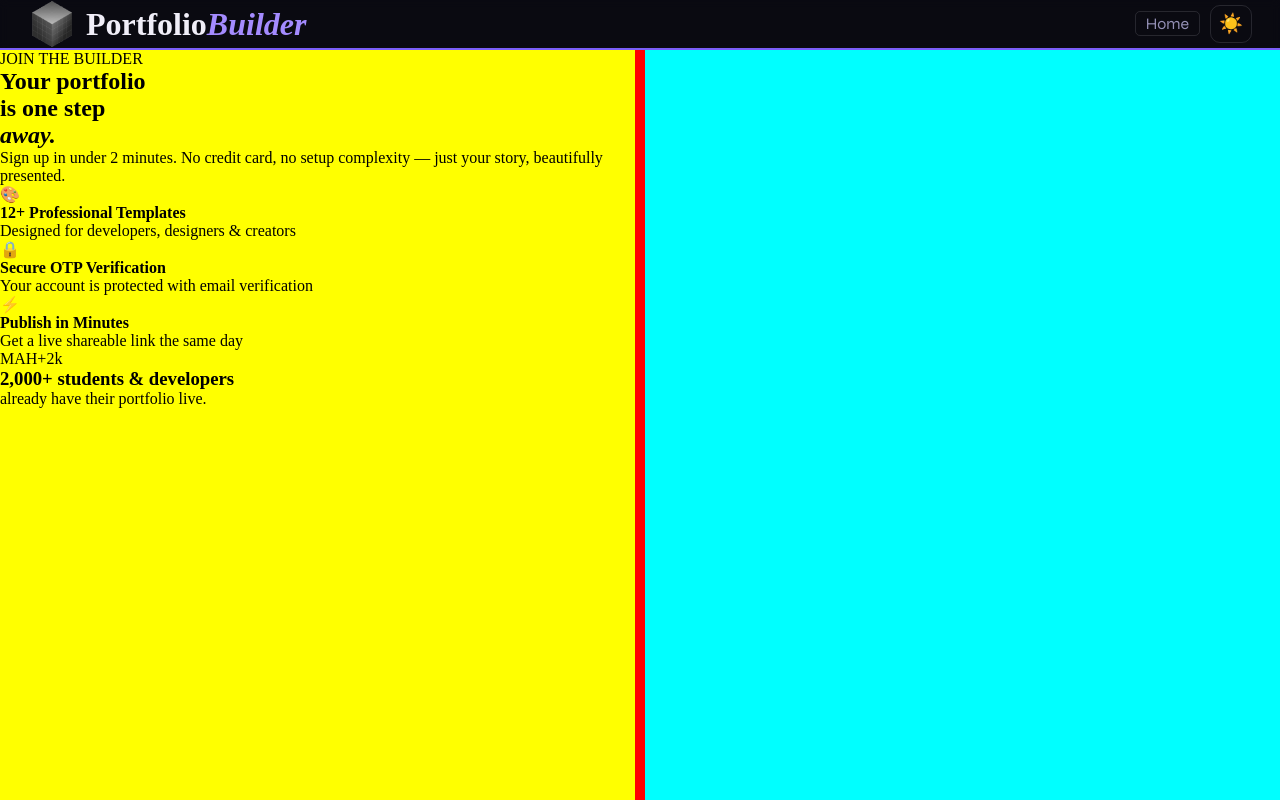
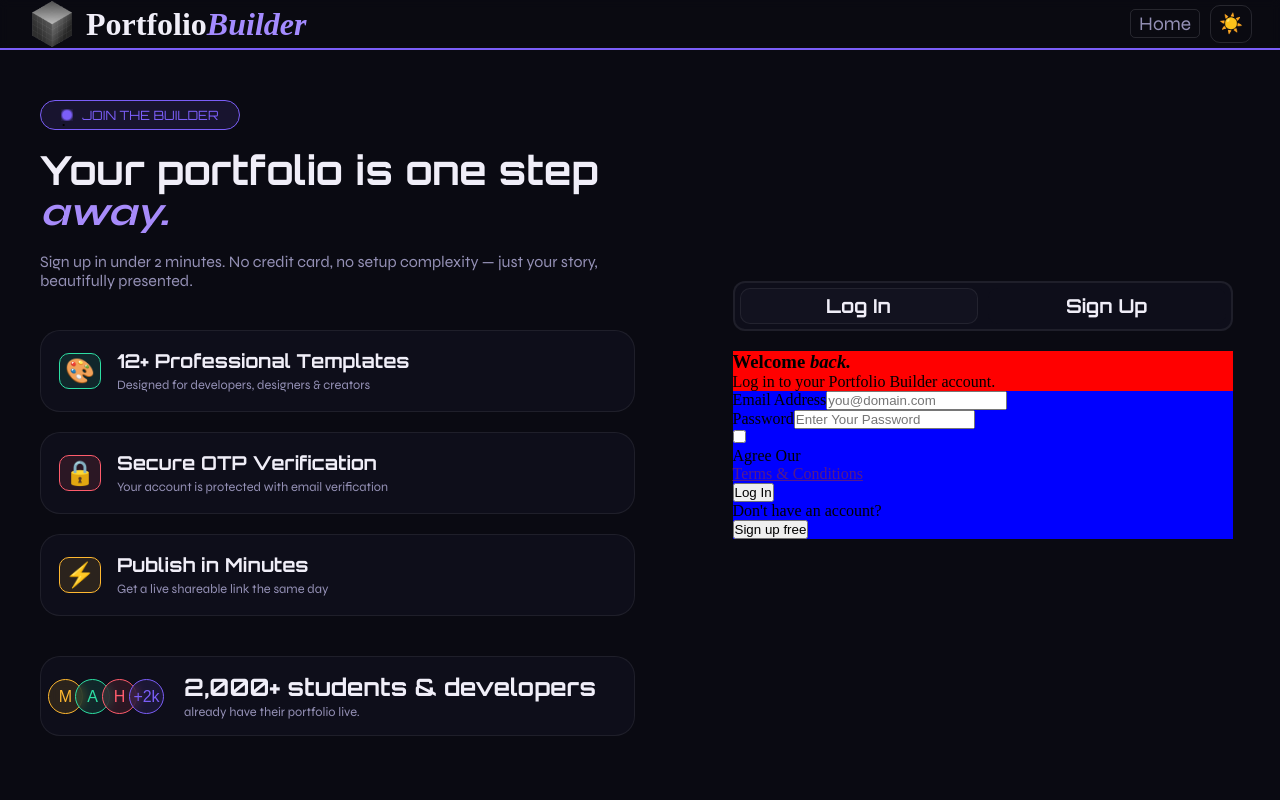
Before and after one commit to Mubashir12-a/Portfolio_Builder, a React (Vite) app: page /auth in a window 1280 px wide. Built offline with nearby package versions, Linux system fonts and the light colour scheme; a web font is replaced by a local one.

Commit message:
Update V-2.3.1

```diff
--- a/index.html
+++ b/index.html
@@ -2,9 +2,9 @@
 <html lang="en">
   <head>
     <meta charset="UTF-8" />
-    <link rel="icon" type="image/svg+xml" href="/vite.svg" />
+    <link rel="icon" type="image/svg+xml" href="/urlIcon.svg" />
     <meta name="viewport" content="width=device-width, initial-scale=1.0" />
-    <title>portfolio-builder</title>
+    <title>Portfolio-Builder</title>
   </head>
   <body>
     <div id="root"></div>
--- a/package.json
+++ b/package.json
@@ -16,7 +16,7 @@
     "react-router-dom": "^7.14.0"
   },
   "devDependencies": {
-    "@cloudflare/vite-plugin": "^1.31.2",
+    "@cloudflare/vite-plugin": "^1.32.3",
     "@eslint/js": "^9.39.1",
     "@types/react": "^19.2.7",
     "@types/react-dom": "^19.2.3",
--- a/src/components/GeneralComponents/buttonPrimary.jsx
+++ b/src/components/GeneralComponents/buttonPrimary.jsx
@@ -12,8 +12,8 @@ export default function Btn_Primary({title, to}){
                     border-radius: 5px;
                     gap: 5px;
                     height: 80%;
-                    font-size: 1rem;
-                    padding: 2px 10px;
+                    font-size: 1.2rem;
+                    padding: 2px 8px;
                     cursor: pointer;
                     font-family: 'syne','Courier New', Courier, monospace;
                 }
--- a/src/components/GeneralComponents/buttonSecondry.jsx
+++ b/src/components/GeneralComponents/buttonSecondry.jsx
@@ -12,8 +12,8 @@ export default function Btn_Secondry({title, to}){
                     border-radius: 5px;
                     gap: 5px;
                     height: 80%;
-                    font-size: 1rem;
-                    padding: 2px 10px;
+                    font-size: 1.2rem;
+                    padding: 2px 8px;
                     cursor: pointer;
                     font-family: 'syne','Courier New', Courier, monospace;
                 }
--- a/src/components/LandingPageComponents/resources.jsx
+++ b/src/components/LandingPageComponents/resources.jsx
@@ -13,7 +13,9 @@ export default function Resources(){
 
                 <div className="container">
 
-                  <div className='cardCont'>
+                  <div className='cardCont' onClick={() => {
+                    console.log("pre");
+                  }}>
                     <div className="shade"></div>
                     <div className='card'>
                       <div className="icon">📚</div>
--- a/src/pages/authPage.jsx
+++ b/src/pages/authPage.jsx
@@ -2,6 +2,7 @@ import '../pagesStyles/authPage.css';
 
 import Header from '../components/LandingPageComponents/header';
 import Btn_Primary from '../components/GeneralComponents/buttonPrimary';
+import { useState } from 'react';
 
 function AuthPage(){
     return (
@@ -9,12 +10,11 @@ function AuthPage(){
             <Header comp={BtnsSet}/>
 
             <section id='auth'>
-                <div className="container_1">
                 <Caption/>
-                </div>
-                <div className="container_2">
 
-                </div>
+                <LoginRSignupComp/>
+
+
             </section>
         </>
     )
@@ -32,14 +32,86 @@ function BtnsSet(){
 }
 
 
+function LoginRSignupComp() {
+    const [isActive, setIsActive] = useState("LogIn");
+
+    return (
+        <>
+            <div id="LogSigncontainer">
+                <div className="switchTab">
+                    <button onClick={() => {
+                        setIsActive("LogIn");
+                    }} className={isActive === "LogIn" ? "activeBtn" : ''}>Log In</button>
+
+                    <button onClick={() => {
+                        setIsActive("SignUp");
+                    }} className={`btn ${isActive === "SignUp" ? "activeBtn" : ''}`}>Sign Up</button>
+                </div>
+
+                <div className="show">
+                    <GetLoginInfo/>
+                </div>
+            </div>
+        </>
+    )
+}
+
+// Login Components Parts:
+
+function GetLoginInfo(){
+    return (
+        <>
+            <section id="GetLoginInfo">
+                <div className="heading">
+                    <h3>Welcome <em>back.</em></h3>
+                    <p>Log in to your Portfolio Builder account.</p>
+                </div>
+
+                <div className="getmail">
+                    <label htmlFor="">Email Address</label>
+                    <input type="email" name="" id="" placeholder='you@domain.com'/>
+                </div>
+                <div className="getpass">
+                    <label htmlFor="">Password</label>
+                    <input type="password" name="" id="" placeholder='Enter Your Password'/>
+                </div>
+                <div className="terms">
+                    <input type="checkbox" name="" id="" />
+                    <p>Agree Our</p>
+                    <a href="">Terms & Conditions</a>
+                </div>
+                <button>Log In</button>
+                <div className="signup">
+                    <p>Don't have an account?</p>
+                    <button>Sign up free</button>
+                </div>
+            </section>
+        </>
+    )
+}
+
+function GetLoginOTP(){
+
+}
+
+function ForgotPass(){
+
+}
+
+function GetForgotOTP(){
+
+}
+
+
 function Caption(){
     return (
         <>
-            <div className="tag"><span></span><p>JOIN THE BUILDER</p></div>
+           <section className="parent">
+                <div className="tag"><span>.</span><p>JOIN THE BUILDER</p></div>
 
-            <h1>Your portfolio<br/>is one step<br/><em>away.</em></h1>
+                <h1>Your portfolio is one step<br/><em>away.</em></h1>
 
-            <p>Sign up in under 2 minutes. No credit card, no setup complexity — just your story, beautifully presented.</p>
+                <p className='para'>Sign up in under 2 minutes. No credit card, no setup complexity — just your story, beautifully presented.</p>
 
                 <div className="tabs">
                     <div className="tab tab1">
@@ -78,6 +150,7 @@ function Caption(){
                         <p>already have their portfolio live.</p>
                     </div>
                 </div>
+           </section>
         </>
     )
 }
--- a/src/pagesStyles/authPage.css
+++ b/src/pagesStyles/authPage.css
@@ -1,16 +1,289 @@
+/*  ||||||||  ||||||||  ||||   ||  ||||||||||    ||||      |||||||||||  ||||    ||  |||||||||  ||||||   */
+/*  ||        ||    ||  || ||  ||      ||       ||  ||         ||       || ||   ||  ||         ||   ||  */
+/*  ||        ||    ||  ||  || ||      ||      ||    ||        ||       ||  ||  ||  ||||||     ||||||   */
+/*  ||        ||    ||  ||   ||||      ||     ||||||||||       ||       ||   || ||  ||         ||  ||   */
+/*  ||||||||  ||||||||  ||    |||      ||    ||        ||  |||||||||||  ||    ||||  |||||||||  ||   ||  */
+/*______________________________________________________________________________________________________*/
+
 #auth {
-    background-color: red;
     display: flex;
     gap: 10px;
-    height: 750px;
+    height: 90vh;
 }
 
-#auth .container_1 {
-    background-color: yellow;
+/*  ||||||||      ||||     |||||||   ||||||||||  |||||||||||   ||||||||   ||||    ||  */
+/*  ||           ||  ||    ||    ||      ||          ||       ||      ||  || ||   ||  */
+/*  ||          ||    ||   |||||||       ||          ||       ||      ||  ||  ||  ||  */
+/*  ||         ||||||||||  ||            ||          ||       ||      ||  ||   || ||  */
+/*  ||||||||  ||        || ||            ||      |||||||||||   ||||||||   ||    ||||  */
+/*____________________________________________________________________________________*/
+
+.parent {
     flex: 1;
+    padding: 50px 40px;
+    background: var(--bg);
+    font-family: 'Poppins', sans-serif;
 }
 
-#auth .container_2 {
+.parent .tag {
+    width: 200px;
+    height: 30px;
+    background: var(--violet-dim);
+    border: 1px solid var(--violet);
+    border-radius: 20px;
+    margin-bottom: 20px;
+    display: flex;
+    justify-content: space-evenly;
+    align-items: center;
+    padding: 5px 10px;
+}
+
+.parent .tag span {
+    height: 10px;
+    width: 10px;
+    background: radial-gradient(circle, var(--violet) 50%, var(--violet-dim) 80%);
+    animation: animate 1s linear infinite;
+}
+
+@keyframes animate {
+    0% {
+        transform: scale(.8);
+    }
+    50% {
+        transform: scale(1.2);
+    }
+    100% {
+        transform: scale(.8);
+    }
+}
+
+.parent .tag p {
+    color: var(--violet);
+    font-family: "Orbitron", sans-serif;
+    font-size: 0.8rem;
+}
+
+.parent h1 {
+    line-height: 1;
+    font-size: 2.5rem;
+    font-family: "Orbitron", sans-serif;
+    color: var(--text);
+}
+
+.parent h1 em {
+    color: #a78bfa;
+    font-family: "syne", sans-serif;
+}
+
+.parent .para {
+    color: var(--text-2);
+    padding-top: 20px;
+    font-size: 1rem;
+    font-family: "syne", sans-serif;
+}
+
+.parent .tabs {
+    margin-top: 40px;
+    display: flex;
+    flex-direction: column;
+    gap: 20px;
+}
+
+.parent .tab {
+    display: flex;
+    gap: 16px;
+    align-items: center;
+    padding: 18px;
+    border-radius: 20px;
+    background: var(--bg2);
+    border: 1px solid var(--border);
+    transition: var(--transition);
+}
+
+.parent .tab:hover {
+    background: rgba(255, 255, 255, 0.06);
+    transition: var(--transition);
+}
+
+.parent .tab span {
+    font-size: 1.5rem;
+    border-radius: 10px;
+    padding: 3px 5px;
+    border: 1px solid;
+}
+
+.parent .tab1 span {
+    background: var(--mint-dim);
+    border-color: var(--mint);
+}
+.parent .tab2 span {
+    background: var(--coral-dim);
+    border-color: var(--coral);
+}
+.parent .tab3 span {
+    background: var(--amber-dim);
+    border-color: var(--amber);
+}
+
+.parent .tab h4 {
+    font-size: 1.2rem;
+    color: var(--text);
+    font-family: "Orbitron", sans-serif;
+}
+
+.parent .tab p {
+    margin: 4px 0 0;
+    font-size: 0.8rem;
+    color: var(--text-2);
+    font-family: "syne", sans-serif;
+}
+
+.parent .MajorTab {
+    margin-top: 40px;
+    display: flex;
+    align-items: center;
+    gap: 20px;
+    padding: 15px;
+    border-radius: 20px;
+    background: var(--bg2);
+    border: 1px solid var(--border);
+}
+
+.parent .MajorTab div:first-child {
+    display: flex;
+}
+
+.parent .MajorTab div:first-child span:nth-child(1) {
+    background: var(--amber-dim);
+    color: var(--amber);
+    border-color: var(--amber);
+    z-index: 0;
+}
+.parent .MajorTab div:first-child span:nth-child(2) {
+    background: var(--mint-dim);
+    color: var(--mint);
+    border-color: var(--mint);
+    z-index: 0;
+}
+.parent .MajorTab div:first-child span:nth-child(3) {
+    background: var(--coral-dim);
+    color: var(--coral);
+    border-color: var(--coral);
+    z-index: 0;
+}
+.parent .MajorTab div:first-child span:nth-child(4) {
+    background: var(--violet-dim);
+    color: var(--violet);
+    border-color: var(--violet);
+    z-index: 0;
+}
+
+.parent .MajorTab span {
+    width: 35px;
+    height: 35px;
+    border-radius: 50%;
+    display: flex;
+    align-items: center;
+    justify-content: center;
+    margin-left: -8px;
+    font-size: 1rem;
+    border: 1px solid var(--border2);
+    backdrop-filter: blur(5px);
+}
+
+.parent .MajorTab h3 {
+    font-size: 1.5rem;
+    color: var(--text);
+    font-family: "Orbitron", sans-serif;
+}
+
+.parent .MajorTab p {
+    margin: 2px 0 0;
+    font-size: 0.8rem;
+    color: var(--text-2);
+    font-family: "syne", sans-serif;
+}
+
+/*  ||        /|||||||\  /|||||||   /||||||||\  /|||    ||  */
+/*  ||        ||     ||  ||             ||      || ||   ||  */
+/*  ||        ||     ||  ||   \\\       ||      ||  ||  ||  */
+/*  ||        ||     ||  ||     ||      ||      ||   || ||  */
+/*  ||||||||  \|||||||/  \||||||||  \||||||||/  ||    |||/  */
+/*__________________________________________________________*/
+
+
+#LogSigncontainer {
+    flex: 1;
+    display: flex;
+    justify-content: center;
+    align-items: center;
+    flex-direction: column;
+    gap: 20px;
+}
+
+#LogSigncontainer .switchTab {
+    background-color: var(--bg2);
+    border: 2px solid var(--border);
+    height: 50px;
+    width: 500px;
+    display: flex;
+    justify-content: space-evenly;
+    align-items: center;
+    border-radius: 12px;
+    gap: 10px;
+    padding: 0 5px;
+}
+
+#LogSigncontainer .switchTab button {
+    background: var(--bg2);
+    height: 80%;
+    border: 1px solid transparent;
+    flex: 1;
+    border-radius: 10px;
+    color: var(--text);
+    font-family: "Orbitron", sans-serif;
+    font-size: 1.2rem;
+    font-weight: 700;
+    transition: var(--transition);
+    cursor: pointer;
+}
+
+#LogSigncontainer .switchTab .activeBtn {
+    background-color: var(--surface);
+    border: 1px solid var(--border);
+    transition: var(--transition);
+}
+
+#LogSigncontainer .show {
     background-color: cyan;
-    flex: 1;
+    height: auto;
+    width: 500px;
 }
+
+#LogSigncontainer #GetLoginInfo {
+    background-color: blue;
+}
+
+#GetLoginInfo .heading {
+    background-color: red;
+}
+
+#GetLoginInfo .heading {
+    background-color: red;
+}
+
+#GetLoginInfo .heading {
+    background-color: red;
+}
+
+#GetLoginInfo .heading {
+    background-color: red;
+}
+
+#GetLoginInfo .heading {
+    background-color: red;
+}
+
+#GetLoginInfo .heading {
+    background-color: red;
+}
```
Also changed, not shown: public/urlIcon.svg (added), 1 other file (tests, documents, lock files or other folders). Lines whose indentation alone changed are shown as unchanged.
